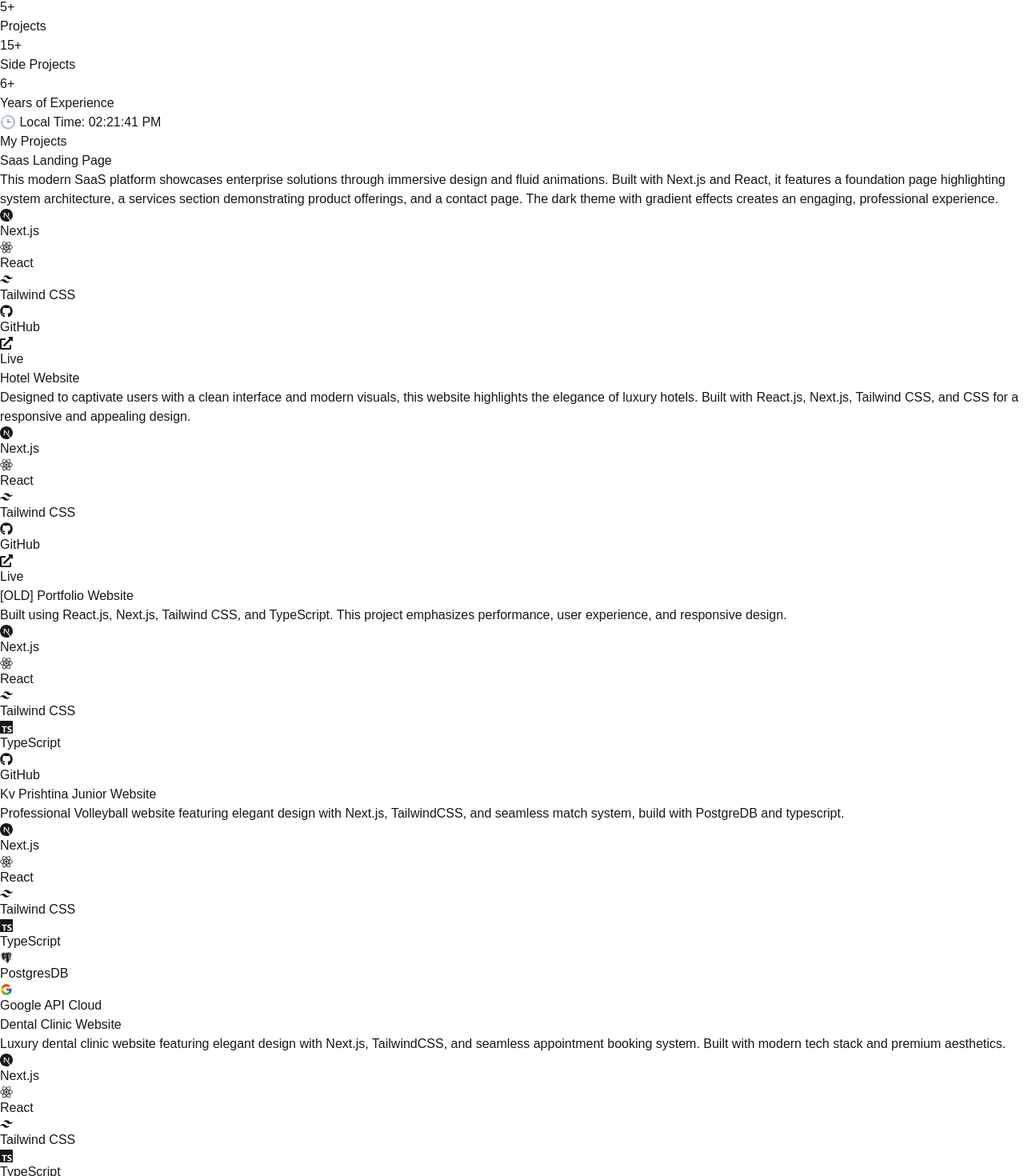
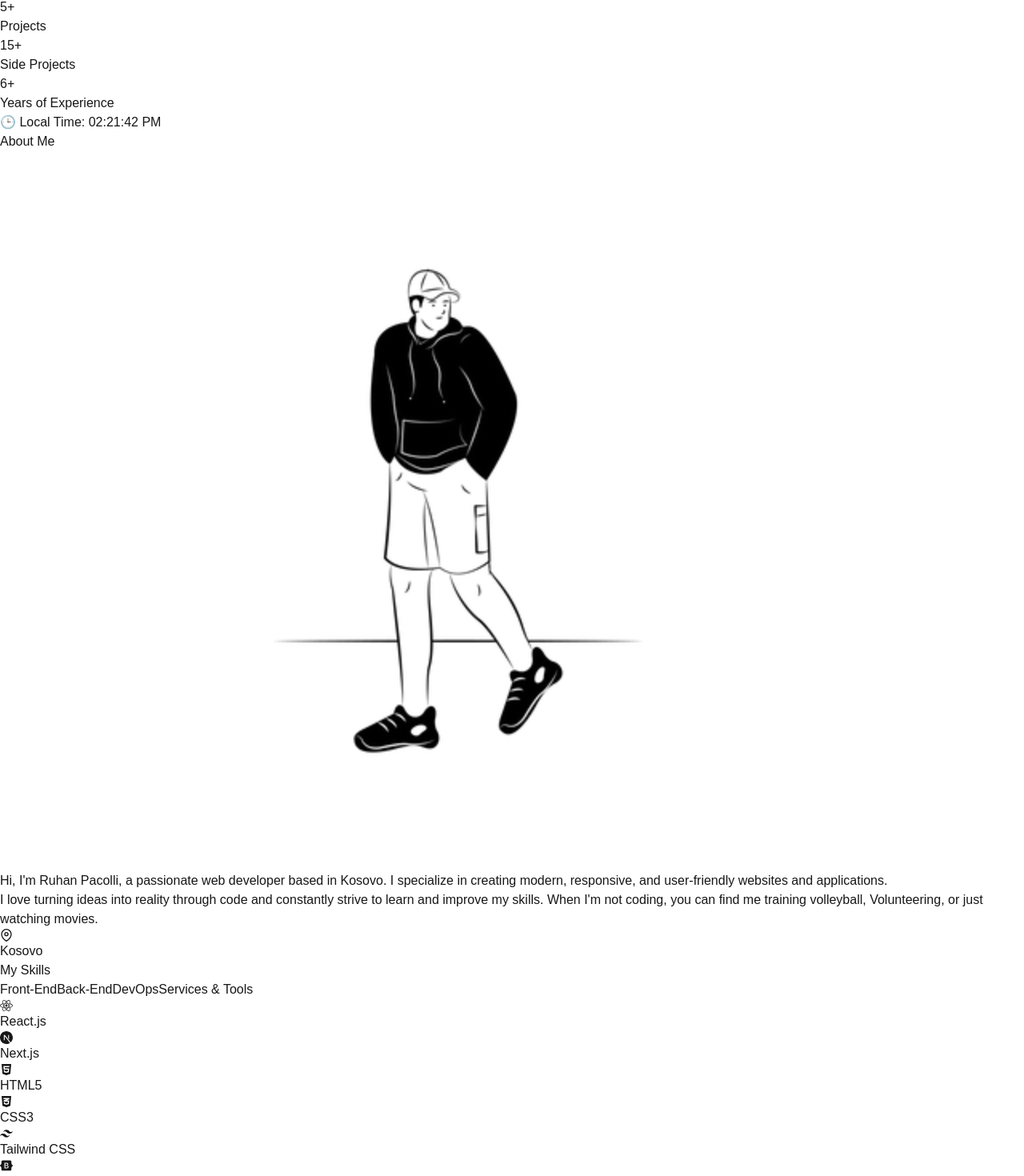
Before and after one commit to Ruhanpaco/Portfolio-illustrative, a Next.js app: page / in a window 1280 px wide. Shown: the part 1038-2508 px from the top of the page at 80% size. Built offline with nearby package versions, Linux system fonts and the light colour scheme.

Commit message:
Update page.tsx

```diff
--- a/src/app/page.tsx
+++ b/src/app/page.tsx
@@ -1,22 +1,20 @@
-"use client"; // Ensure this is a Client Component
+'use client';
 
-import { motion } from "framer-motion";
-import { useEffect, useState } from "react";
-import Image from "next/image";
-import SocialMedia from "./components/SocialMedia";
-import Skills from "./components/Skills";
-import ByTheNumbers from "./components/ByTheNumbers";
-import { FaGithub, FaExternalLinkAlt } from "react-icons/fa";
-import { SiNextdotjs, SiReact, SiTailwindcss, SiTypescript } from "react-icons/si";
-import { FiMapPin } from "react-icons/fi";
+import { motion } from 'framer-motion';
+import { useEffect, useState } from 'react';
+import Image from 'next/image'; // Import the Image component from Next.js
+import SocialMedia from './components/SocialMedia';
+import Skills from './components/Skills';
+import ByTheNumbers from './components/ByTheNumbers'; // Import the updated component
+import { FaGithub, FaExternalLinkAlt } from 'react-icons/fa';
+import { FcGoogle } from 'react-icons/fc';
+import { SiNextdotjs, SiReact, SiTailwindcss, SiTypescript } from 'react-icons/si';
+import { FiMapPin } from 'react-icons/fi';
 import { BiLogoPostgresql } from "react-icons/bi";
-import { FcGoogle } from "react-icons/fc";
 
-export default function HomeClient() {
-  // Local Time State
-  const [localTime, setLocalTime] = useState("");
-
-    const projects = [
+export default function Home() {
+  // Sample projects data
+  const projects = [
     {
       id: 1,
       title: "Saas Landing Page",
@@ -63,7 +61,8 @@
       description: "Professional Volleyball website featuring elegant design with Next.js, TailwindCSS, and seamless match system, build with PostgreDB and typescript.",
       image: "/assets/img/volleyball.png",
       github: null,
-      LiveDemo: "https://kvprishtinajunior.vercel.app/",
+      liveDemo: null,
+      Live: "https://kvprishtinajunior.vercel.app/",
       technologies: [
         { name: "Next.js", icon: <SiNextdotjs className="text-black text-xl" /> },
         { name: "React", icon: <SiReact className="text-blue-500 text-xl" /> },
@@ -71,7 +70,6 @@
         { name: "TypeScript", icon: <SiTypescript className="text-blue-600 text-xl" /> },
         { name: "PostgresDB", icon: <BiLogoPostgresql className="text-green-600 text-xl" /> },
         { name: "Google API Cloud", icon: <FcGoogle className="text-xl" /> },
-
       ],
     },
       {
@@ -89,19 +87,23 @@
       ],
     },
   ];
+
+  // Local Time State
+  const [localTime, setLocalTime] = useState('');
+
   useEffect(() => {
     const updateTime = () => {
-      const time = new Date().toLocaleTimeString("en-US", {
-        timeZone: "Europe/Belgrade",
-        hour: "2-digit",
-        minute: "2-digit",
-        second: "2-digit",
+      const time = new Date().toLocaleTimeString('en-US', {
+        timeZone: 'Europe/Belgrade', // GMT+1 (Kosovo timezone)
+        hour: '2-digit',
+        minute: '2-digit',
+        second: '2-digit',
       });
       setLocalTime(time);
     };
 
     updateTime();
-    const interval = setInterval(updateTime, 1000);
+    const interval = setInterval(updateTime, 1000); // Update every second
     return () => clearInterval(interval);
   }, []);
 
@@ -109,16 +111,34 @@
     <main className="bg-white text-gray-800">
       {/* Hero Section */}
       <section className="relative bg-white min-h-screen flex flex-col md:flex-row items-center justify-center px-4 sm:px-6 md:px-8 py-20 md:py-0">
+        {/* Left Side (Text) */}
         <div className="flex flex-col items-start w-full md:w-1/2 max-w-xl space-y-4 md:space-y-6 mt-16 md:mt-0">
-          <motion.h1 className="text-4xl sm:text-5xl md:text-6xl font-semibold" initial={{ opacity: 0, y: 50 }} animate={{ opacity: 1, y: 0 }} transition={{ duration: 0.8, delay: 0.3 }}>
+          <motion.h1
+            className="text-4xl sm:text-5xl md:text-6xl font-semibold"
+            initial={{ opacity: 0, y: 50 }}
+            animate={{ opacity: 1, y: 0 }}
+            transition={{ duration: 0.8, delay: 0.3 }}
+          >
             I&apos;m
           </motion.h1>
-          <motion.h2 className="text-5xl sm:text-6xl md:text-7xl font-bold" initial={{ opacity: 0, y: 50 }} animate={{ opacity: 1, y: 0 }} transition={{ duration: 1, delay: 0.5 }}>
+          <motion.h2
+            className="text-5xl sm:text-6xl md:text-7xl font-bold"
+            initial={{ opacity: 0, y: 50 }}
+            animate={{ opacity: 1, y: 0 }}
+            transition={{ duration: 1, delay: 0.5 }}
+          >
             Ruhan Pacolli
           </motion.h2>
-          <motion.p className="text-lg sm:text-xl md:text-2xl font-light text-gray-600" initial={{ opacity: 0, y: 50 }} animate={{ opacity: 1, y: 0 }} transition={{ duration: 1, delay: 0.7 }}>
+          <motion.p
+            className="text-lg sm:text-xl md:text-2xl font-light text-gray-600"
+            initial={{ opacity: 0, y: 50 }}
+            animate={{ opacity: 1, y: 0 }}
+            transition={{ duration: 1, delay: 0.7 }}
+          >
             A passionate web developer creating beautiful, functional websites and experiences. Welcome to my portfolio!
           </motion.p>
+
+          {/* Social Media Component */}
           <div className="mt-8">
             <SocialMedia />
           </div>
@@ -126,8 +146,20 @@
 
         {/* Right Side (Image) */}
         <div className="w-full md:w-1/2 flex justify-center mt-12 md:mt-0">
-          <motion.div className="w-[90%] max-w-[800px]" initial={{ opacity: 0, x: 100 }} animate={{ opacity: 1, x: 0 }} transition={{ duration: 1, delay: 1 }}>
-            <Image src="/assets/img/image-profile.svg" alt="Profile Image" width={800} height={800} className="w-full h-auto" priority />
+          <motion.div
+            className="w-[90%] max-w-[800px]"
+            initial={{ opacity: 0, x: 100 }}
+            animate={{ opacity: 1, x: 0 }}
+            transition={{ duration: 1, delay: 1 }}
+          >
+            <Image
+              src="/assets/img/image-profile.svg"
+              alt="Profile Image"
+              width={800}
+              height={800}
+              className="w-full h-auto"
+              priority
+            />
           </motion.div>
         </div>
       </section>
@@ -138,18 +170,102 @@
       {/* About Me Section */}
       <section className="py-20 bg-white">
         <div className="container mx-auto px-4 max-w-7xl">
-          <motion.div className="flex justify-center mb-12" initial={{ opacity: 0, y: 20 }} whileInView={{ opacity: 1, y: 0 }} transition={{ duration: 0.8 }} viewport={{ once: true }}>
-            <span className="bg-gray-100 px-6 py-3 rounded-full text-sm font-semibold flex items-center"> 🕒 Local Time: {localTime} </span>
+          {/* Local Time Badge */}
+          <motion.div
+            className="flex justify-center mb-12"
+            initial={{ opacity: 0, y: 20 }}
+            whileInView={{ opacity: 1, y: 0 }}
+            transition={{ duration: 0.8 }}
+            viewport={{ once: true }}
+          >
+            <span className="bg-gray-100 px-6 py-3 rounded-full text-sm font-semibold flex items-center">
+              🕒 Local Time: {localTime}
+            </span>
           </motion.div>
 
+          <h2 className="text-4xl md:text-5xl font-bold text-center mb-16">About Me</h2>
+          <div className="flex flex-col md:flex-row-reverse items-center gap-12 md:gap-16">
+            {/* Right Side (Image) */}
+            <div className="w-full md:w-1/2">
+              <motion.img
+                src="/assets/img/about-me.png"
+                alt="About Me"
+                className="w-[90%] max-w-[900px] mx-auto rounded-lg"
+                initial={{ opacity: 0, x: 100 }}
+                whileInView={{ opacity: 1, x: 0 }}
+                transition={{ duration: 1 }}
+                viewport={{ once: true }}
+              />
+            </div>
+
+            {/* Left Side (Text) */}
+            <div className="w-full md:w-1/2 space-y-6">
+              <motion.p
+                className="text-lg md:text-xl text-gray-600"
+                initial={{ opacity: 0, y: 20 }}
+                whileInView={{ opacity: 1, y: 0 }}
+                transition={{ duration: 0.8 }}
+                viewport={{ once: true }}
+              >
+                Hi, I&apos;m Ruhan Pacolli, a passionate web developer based in Kosovo. I specialize in creating modern, responsive, and user-friendly websites and applications.
+              </motion.p>
+              <motion.p
+                className="text-lg md:text-xl text-gray-600"
+                initial={{ opacity: 0, y: 20 }}
+                whileInView={{ opacity: 1, y: 0 }}
+                transition={{ duration: 0.8, delay: 0.2 }}
+                viewport={{ once: true }}
+              >
+                I love turning ideas into reality through code and constantly strive to learn and improve my skills. When I&apos;m not coding, you can find me training volleyball, Volunteering, or just watching movies.
+              </motion.p>
+              {/* Location Badge */}
+              <motion.div
+                className="flex space-x-4"
+                initial={{ opacity: 0, y: 20 }}
+                whileInView={{ opacity: 1, y: 0 }}
+                transition={{ duration: 0.8, delay: 0.4 }}
+                viewport={{ once: true }}
+              >
+                <span className="bg-gray-100 px-6 py-3 rounded-full text-sm font-semibold flex items-center">
+                  <FiMapPin className="mr-2" /> Kosovo
+                </span>
+              </motion.div>
+            </div>
+          </div>
+        </div>
+      </section>
+
+      {/* Skills Section */}
+      <section className="py-20 bg-white">
+        <div className="container mx-auto px-4">
+          <h2 className="text-4xl md:text-5xl font-bold text-center mb-16">My Skills</h2>
+          <Skills />
+        </div>
+      </section>
+
+      {/* Projects Section */}
+      <section className="py-20 bg-white">
+        <div className="container mx-auto px-4 max-w-7xl">
           <h2 className="text-4xl md:text-5xl font-bold text-center mb-16">My Projects</h2>
           <div className="space-y-16">
             {projects.map((project) => (
-              <motion.div key={project.id} className="flex flex-col md:flex-row items-start gap-8 md:gap-12 bg-white border border-black rounded-xl p-6 md:p-8 hover:shadow-xl transition-shadow" initial={{ opacity: 0, y: 20 }} whileInView={{ opacity: 1, y: 0 }} transition={{ duration: 0.8 }} viewport={{ once: true }}>
+              <motion.div
+                key={project.id}
+                className="flex flex-col md:flex-row items-start gap-8 md:gap-12 bg-white border border-black rounded-xl p-6 md:p-8 hover:shadow-xl transition-shadow"
+                initial={{ opacity: 0, y: 20 }}
+                whileInView={{ opacity: 1, y: 0 }}
+                transition={{ duration: 0.8 }}
+                viewport={{ once: true }}
+              >
                 {/* Project Image */}
                 <div className="w-full md:w-2/5">
                   <div className="relative aspect-[4/3] w-full">
-                    <Image src={project.image} alt={project.title} fill className="rounded-xl border-2 border-black object-cover" />
+                    <Image
+                      src={project.image}
+                      alt={project.title}
+                      fill
+                      className="rounded-xl border-2 border-black object-cover"
+                    />
                   </div>
                 </div>
 
@@ -161,22 +277,45 @@
                   {/* Technology Badges */}
                   <div className="flex flex-wrap gap-4">
                     {project.technologies.map((tech, index) => (
-                      <div key={index} className="flex items-center bg-gray-100 px-4 py-2 rounded-full text-base">
+                      <div
+                        key={index}
+                        className="flex items-center bg-gray-100 px-4 py-2 rounded-full text-base"
+                      >
                         {tech.icon}
                         <span className="ml-2">{tech.name}</span>
                       </div>
                     ))}
                   </div>
 
-                  {/* Project Links */}
+                  {/* Project Links Demo */}
                   <div className="flex flex-wrap gap-6 pt-6">
                     {project.github && (
-                      <a href={project.github} target="_blank" rel="noopener noreferrer" className="flex items-center px-8 py-3 bg-black text-white rounded-xl hover:bg-gray-800 transition-colors text-lg">
+                      <a
+                        href={project.github}
+                        target="_blank"
+                        rel="noopener noreferrer"
+                        className="flex items-center px-8 py-3 bg-black text-white rounded-xl hover:bg-gray-800 transition-colors text-lg"
+                      >
                         <FaGithub className="mr-2" /> GitHub
                       </a>
                     )}
                     {project.liveDemo && (
-                      <a href={project.liveDemo} target="_blank" rel="noopener noreferrer" className="flex items-center px-8 py-3 bg-white border-2 border-black text-black rounded-xl hover:bg-gray-100 transition-colors text-lg">
+                      <a
+                        href={project.liveDemo}
+                        target="_blank"
+                        rel="noopener noreferrer"
+                        className="flex items-center px-8 py-3 bg-white border-2 border-black text-black rounded-xl hover:bg-gray-100 transition-colors text-lg"
+                      >
+                        <FaExternalLinkAlt className="mr-2" /> Live Demo
+                      </a>
+                    )}
+                    {project.Live && (
+                      <a
+                        href={project.Live}
+                        target="_blank"
+                        rel="noopener noreferrer"
+                        className="flex items-center px-8 py-3 bg-white border-2 border-black text-black rounded-xl hover:bg-gray-100 transition-colors text-lg"
+                      >
                         <FaExternalLinkAlt className="mr-2" /> Live
                       </a>
                     )}
```
